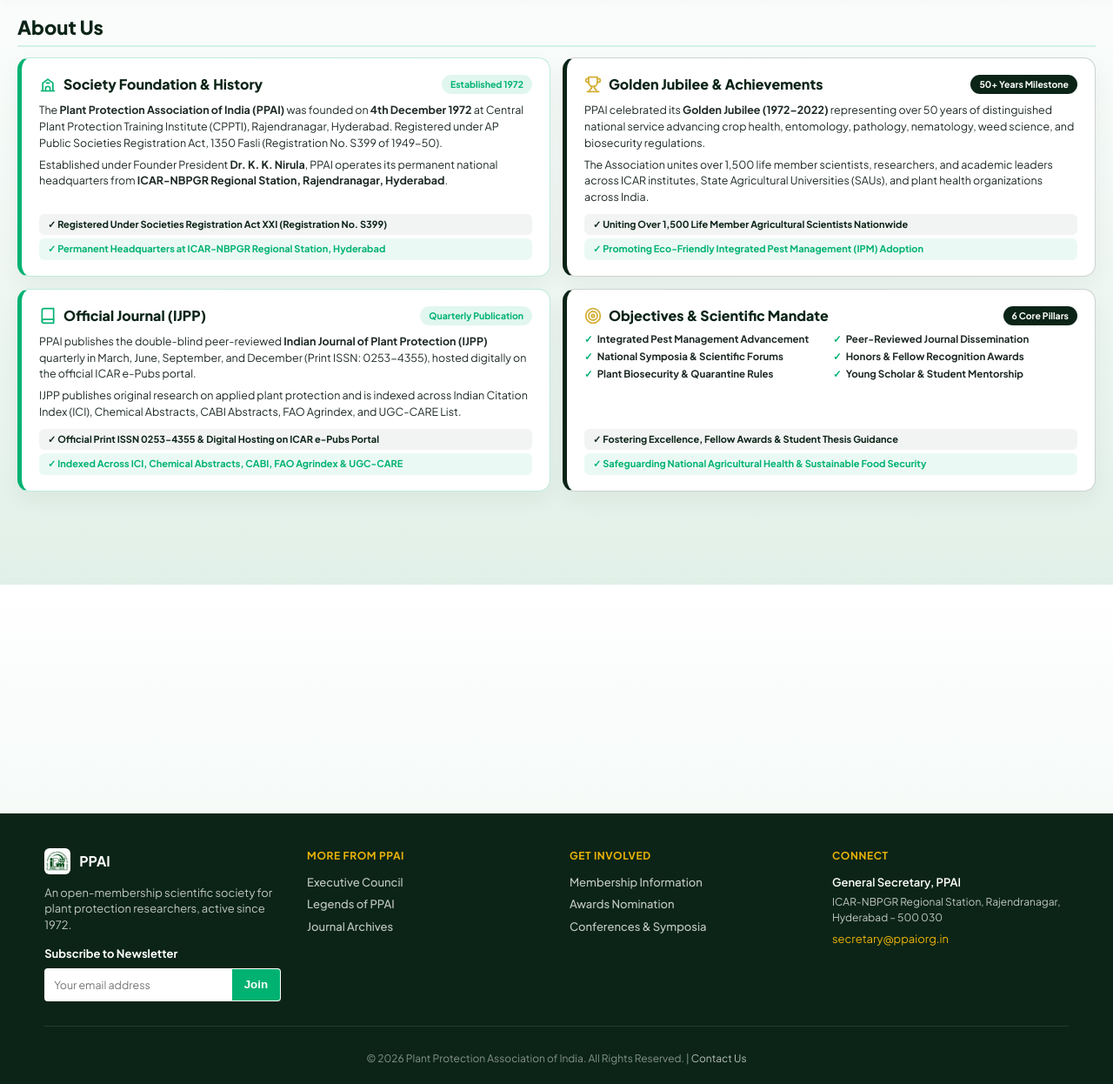
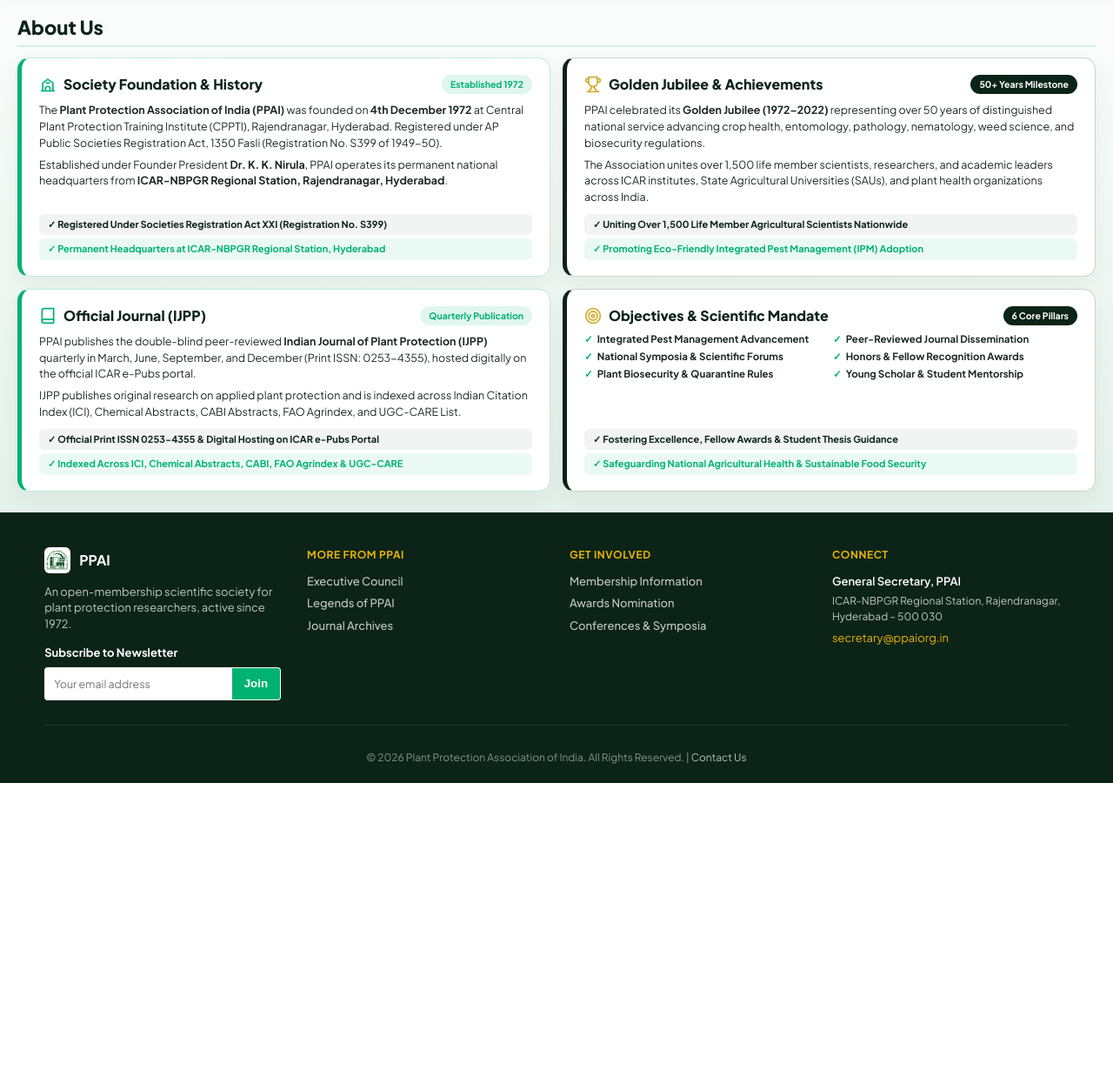
Before and after one commit to VISHNU81003/ppai-website, a Django app: page /about/ in a window 1280 px wide. Shown: the part 128-1374 px from the top of the page at 87% size. After the commit the page ends 1028 px from the top, so only its background shows below. Run offline with Django 5.2, Linux system fonts and the light colour scheme; data that the repository does not hold is empty.

Commit message:
Remove margin-bottom gap from about.html so footer appears immediately after cards container

```diff
--- a/templates/pages/about.html
+++ b/templates/pages/about.html
@@ -3,7 +3,7 @@
 {% block title %}About Us - Plant Protection Association of India (PPAI){% endblock %}
 
 {% block content %}
-<div class="container inner-section" style="padding: 16px 20px 20px 20px; margin-bottom: 350px; border-radius: 16px;">
+<div class="container inner-section" style="padding: 16px 20px 24px 20px; margin-bottom: 0px; border-radius: 16px;">
   <!-- Title Bar (No Subtitle) -->
   <div class="inner-title-bar" style="margin-bottom: 12px; padding-bottom: 4px;">
     <h1 style="font-size: 22px; font-weight: 800; color: var(--deep-forest); margin: 0;">About Us</h1>
```
